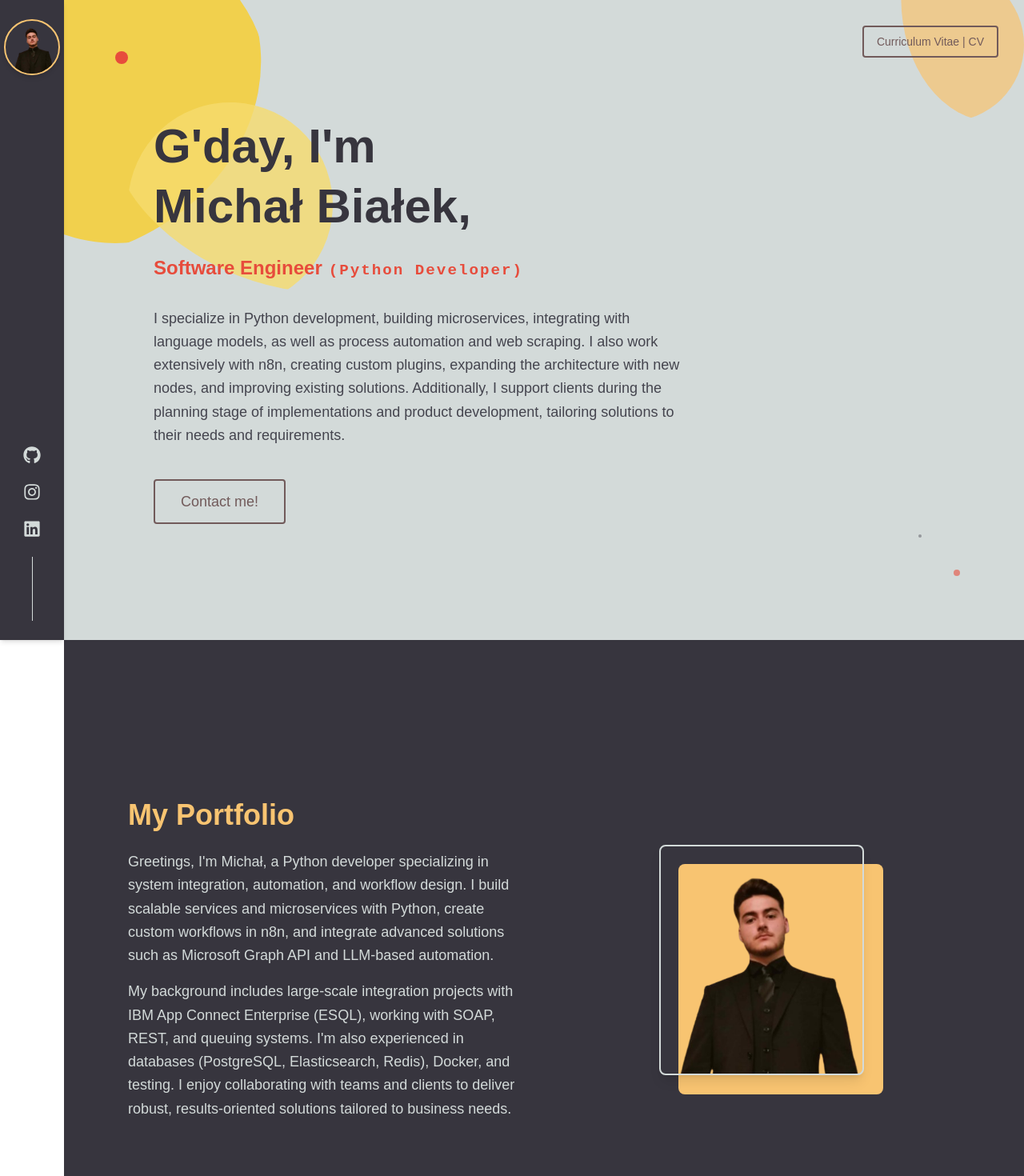
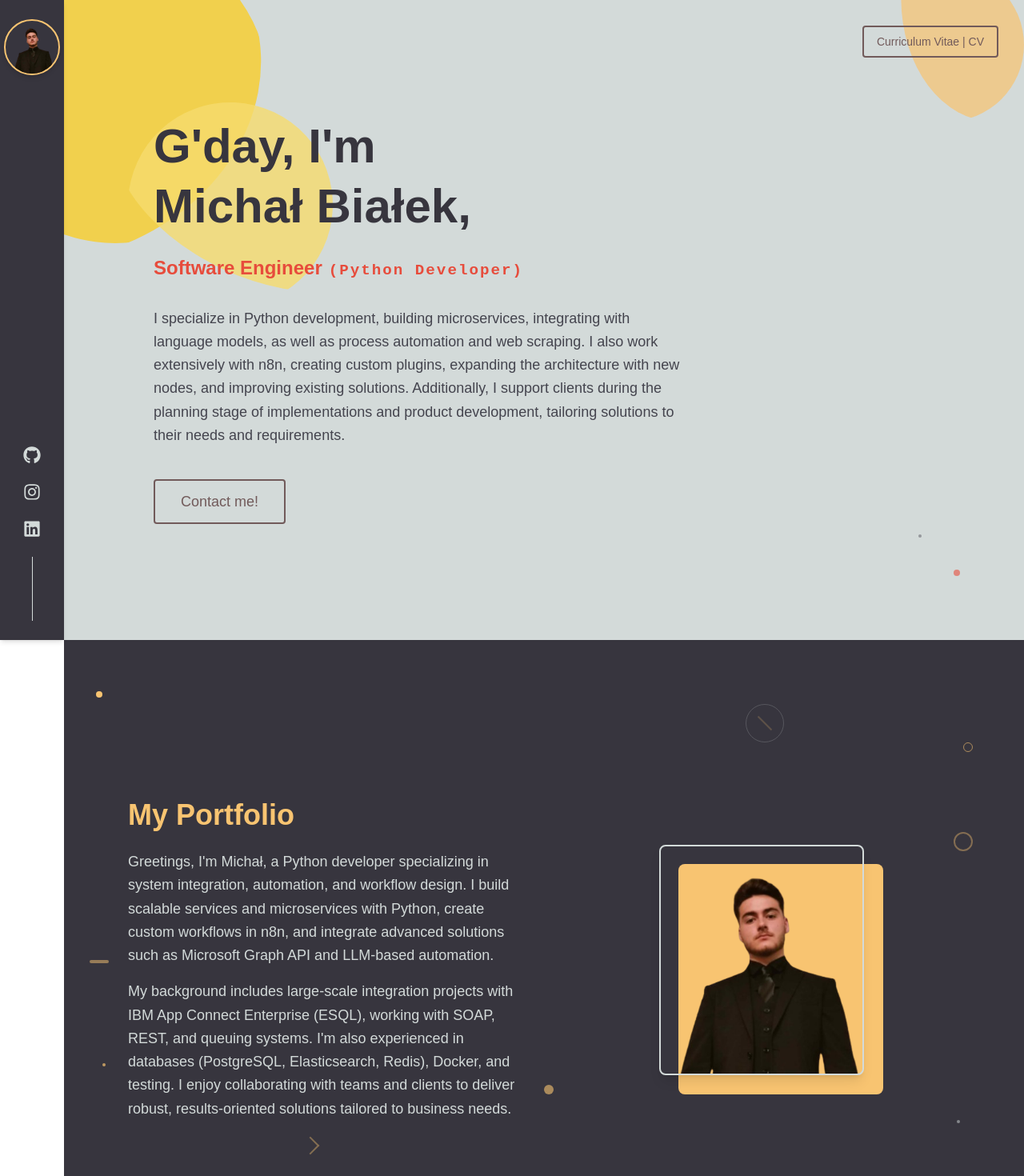
Before and after one commit to poewer/mrwhitecv, a Next.js app: page / in a window 1280 px wide. Shown: the top 1470 px of the page at 80% size. Built offline with nearby package versions, Linux system fonts and the light colour scheme.

Commit message:
added bg to portfolio

```diff
--- a/components/Main.tsx
+++ b/components/Main.tsx
@@ -29,10 +29,10 @@ export default function Main() {
                 ></div>
 
                 {/* Mały akcent */}
-                <div
+                {/* <div
                     className="absolute top-16 left-16 w-4 h-4 rounded-full"
                     style={{ backgroundColor: "#E74C3C" }}
-                ></div>
+                ></div> */}
 
                 {/* Dodatkowy kształt w prawym górnym rogu */}
                 <div
--- a/components/MyPortfolio.tsx
+++ b/components/MyPortfolio.tsx
@@ -6,8 +6,24 @@ export default function MyProfile() {
   return (
     <section
       id="myprofile"
-      className="min-h-screen flex flex-col md:flex-row items-center justify-center px-8 md:px-20 bg-[#37353E] text-[#D3DAD9]"
+      className="min-h-screen flex flex-col md:flex-row items-center justify-center px-8 md:px-20 bg-[#37353E] text-[#D3DAD9] relative"
     >
+      {/* Ozdobne elementy w tle */}
+      <div className="absolute top-16 left-10 w-2 h-2 rounded-full bg-[#F8C471]" />
+      <div className="absolute top-32 right-16 w-3 h-3 border border-[#F8C471] rounded-full opacity-60" />
+      <div className="absolute bottom-40 left-1/4 w-4 h-4 rotate-45 border-t-2 border-r-2 border-[#F8C471] opacity-40" />
+      <div className="absolute bottom-24 right-1/3 w-1 h-8 bg-[#D3DAD9] opacity-30" />
+      <div className="absolute top-1/2 left-8 w-6 h-1 bg-[#F8C471] opacity-50 rounded-full" />
+
+      {/* Większy element dekoracyjny - koło z linią */}
+      <div className="absolute top-20 right-1/4 w-12 h-12 border border-[#D3DAD9] rounded-full opacity-20">
+        <div className="absolute top-1/2 left-1/2 w-6 h-0.5 bg-[#F8C471] transform -translate-x-1/2 -translate-y-1/2 rotate-45" />
+      </div>
+
+      {/* Małe kropki rozrzucone */}
+      <div className="absolute bottom-1/3 left-12 w-1 h-1 rounded-full bg-[#F8C471] opacity-70" />
+      <div className="absolute top-3/4 right-20 w-1 h-1 rounded-full bg-[#D3DAD9] opacity-50" />
+
       {/* Tekst z animacją */}
       <motion.div
         className="flex-1 max-w-2xl "
@@ -37,6 +53,10 @@ export default function MyProfile() {
 
       {/* Zdjęcie */}
       <div className="flex-1 flex justify-center mt-10 md:mt-0 md:ml-12 relative">
+        {/* Dodatkowe ozdobne elementy wokół zdjęcia */}
+        <div className="absolute -top-4 -right-4 w-6 h-6 border-2 border-[#F8C471] rounded-full opacity-40" />
+        <div className="absolute -bottom-6 -left-6 w-3 h-3 bg-[#F8C471] rounded-full opacity-60" />
+
         <div className="relative w-64 h-72">
           {/* Prostokąt w tle - przesunięty w prawo i w dół */}
           <div className="absolute w-full h-full bg-[#F8C471] rounded-lg translate-x-6 translate-y-6 z-0"></div>
```
